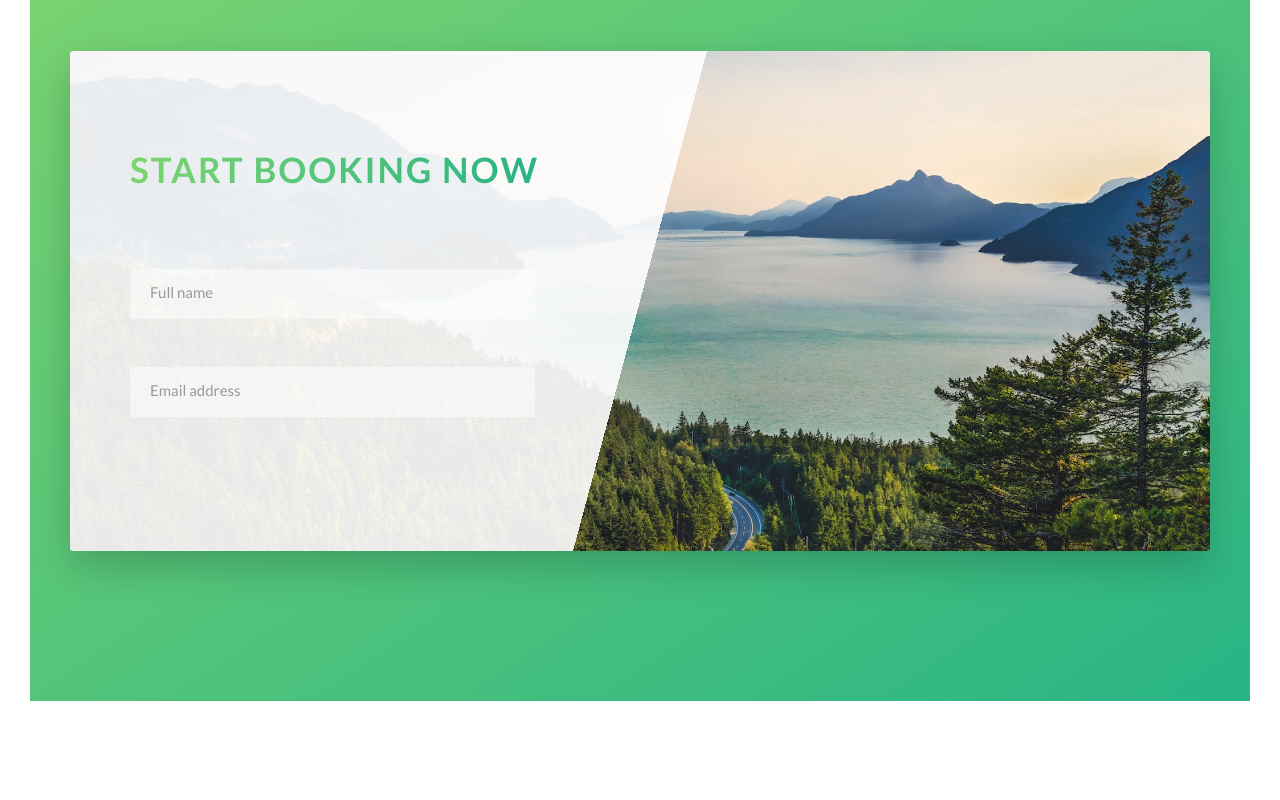
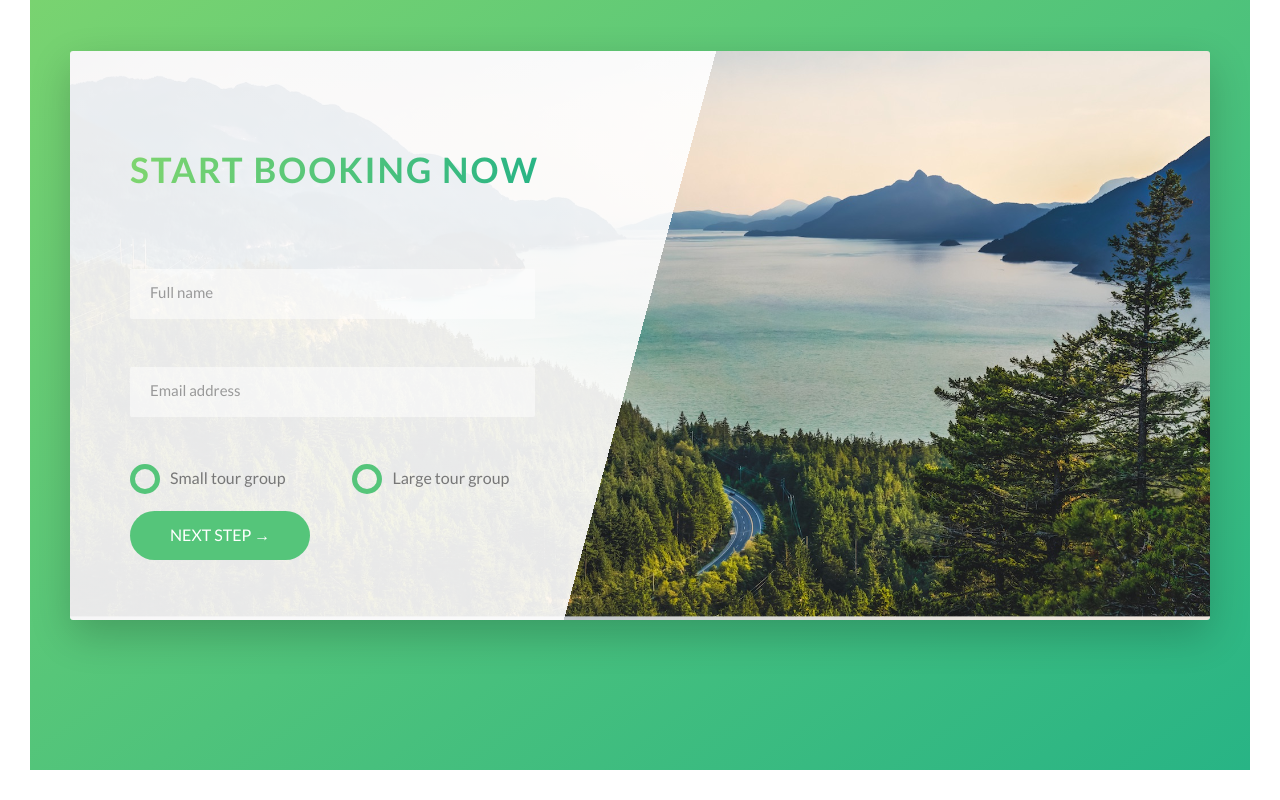
Before and after one commit to LuckyLuke83/Natours, a website: page index.html in a window 1280 px wide. Shown: the part 4654-5454 px from the top of the page. Before the commit the page ends 5385 px from the top, so only its background shows below. Drawn offline with Linux system fonts and the light colour scheme.

Commit message:
finished form section

```diff
--- a/index.html
+++ b/index.html
@@ -274,6 +274,23 @@
                                     <input type="email" class="form__input" placeholder="Email address" id="email" required>
                                     <label for="email" class="form__label">Email address</label>
                                 </div>
+                                <div class="form__group">
+                                    <div class="form__radio-group">
+                                        <input type="radio" class="form__radio-input" id="small" name="size">
+                                        <label for="small" class="form__radio-label">
+                                            <span class="form__radio-button"></span>Small tour group
+                                        </label>
+                                    </div>
+                                    <div class="form__radio-group">
+                                        <input type="radio" class="form__radio-input" id="large" name="size">
+                                        <label for="large" class="form__radio-label">
+                                            <span class="form__radio-button"></span>Large tour group
+                                        </label>
+                                    </div>
+                                </div>
+                                <div class="form__group">
+                                    <button class="btn btn--green">Next step &rarr;</button>
+                                </div>
                             </form>
                         </div>
                     </div>
--- a/sass/components/_button.scss
+++ b/sass/components/_button.scss
@@ -1,4 +1,5 @@
 .btn {
+    &,
     &:link,
     &:visited {
         text-transform: uppercase;
@@ -9,9 +10,13 @@
         transition: all .2s; /* all positions are enable to animate */
         position: relative; /*because we want to position .btn::after in relate to this element */
         font-size: $default-font-size;
+        //Change for the <button>
+        border: none;
+        cursor: pointer;
     }
 
     &:hover {
+        outline: none;
         transform: translateY(-3px);
         box-shadow: 0 1rem 2rem rgba($color-black,.2);
         /* we want to see after element only when hover on original element */
@@ -21,7 +26,8 @@
         }
     }
 
-    &:active {
+    &:active,
+    &:focus {
         transform: translateY(-1px);
         box-shadow: 0 .5rem 1rem rgba($color-black,.2);
     }
--- a/sass/components/_form.scss
+++ b/sass/components/_form.scss
@@ -15,7 +15,7 @@
         border-bottom: 3px solid transparent;
         width: 90%;
         display: block;
-
+        transition: all .3s;
 
         &:focus {
             outline: none;
@@ -24,7 +24,7 @@
             border-bottom: 3px solid $color-primary;
         }
 
-        //style that will be applied when input in input filed woll be invalid
+        //style that will be applied when input in input filed will be invalid
         &:focus:invalid {
             border-bottom: 3px solid $color-secondary-dark;
         }
@@ -53,4 +53,52 @@
         visibility: hidden;
         transform: translateY(-4rem);
     }
+
+    &__radio-group {
+        width: 49%;
+        display: inline-block;
+    }
+
+    &__radio-input {
+        display: none;
+    }
+
+    &__radio-label {
+        font-size: $default-font-size;
+        cursor: pointer;
+        position: relative;
+        padding-left: 4rem;
+    }
+
+    &__radio-button {
+        height: 3rem;
+        width: 3rem;
+        border: 5px solid $color-primary;
+        border-radius: 50%;
+        display: inline-block;
+        position: absolute;
+        left: 0;
+        top: -.4rem;
+
+
+        &::after {
+            content: "";
+            display: block;
+            height: 1.3rem;
+            width: 1.3rem;
+            border-radius: 50%;
+            position: absolute;
+            left: 50%;
+            top: 50%;
+            transform: translate(-50%, -50%);
+            background-color: $color-primary;
+            opacity: 0;
+            transition: opacity .3s;
+        }
+
+    }
+
+    &__radio-input:checked ~ &__radio-label &__radio-button:after{
+        opacity: 1;
+    }
 }
--- a/sass/pages/_home.scss
+++ b/sass/pages/_home.scss
@@ -42,7 +42,6 @@
 }
 
 .book {
-    height: 50rem;
     background-image: linear-gradient(105deg,
                                       rgba($color-white, .9) 0%,
                                       rgba($color-white, .9) 50%,
```
Also changed, not shown: css/style.css.
